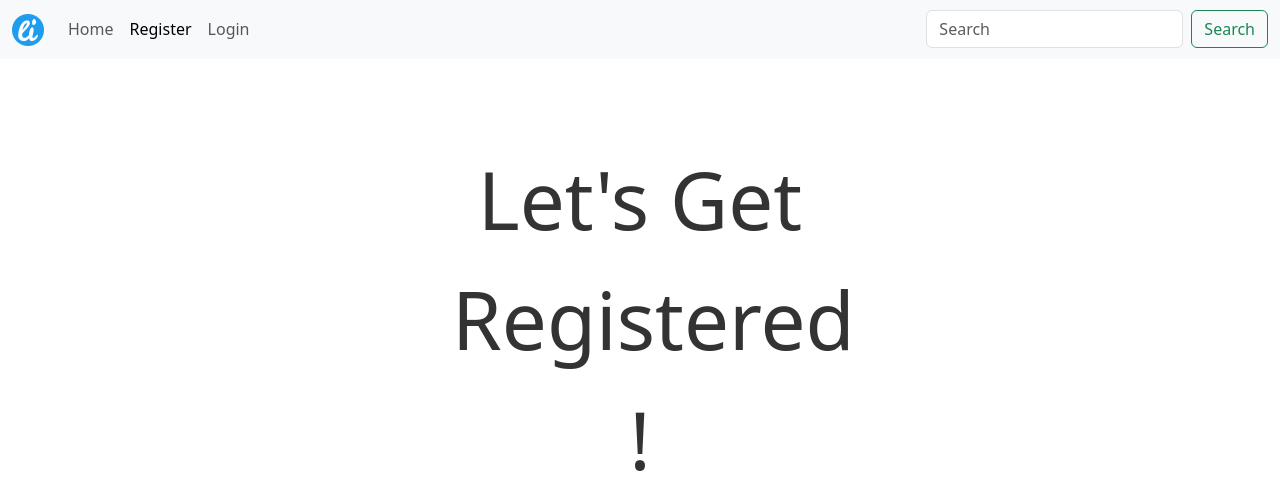
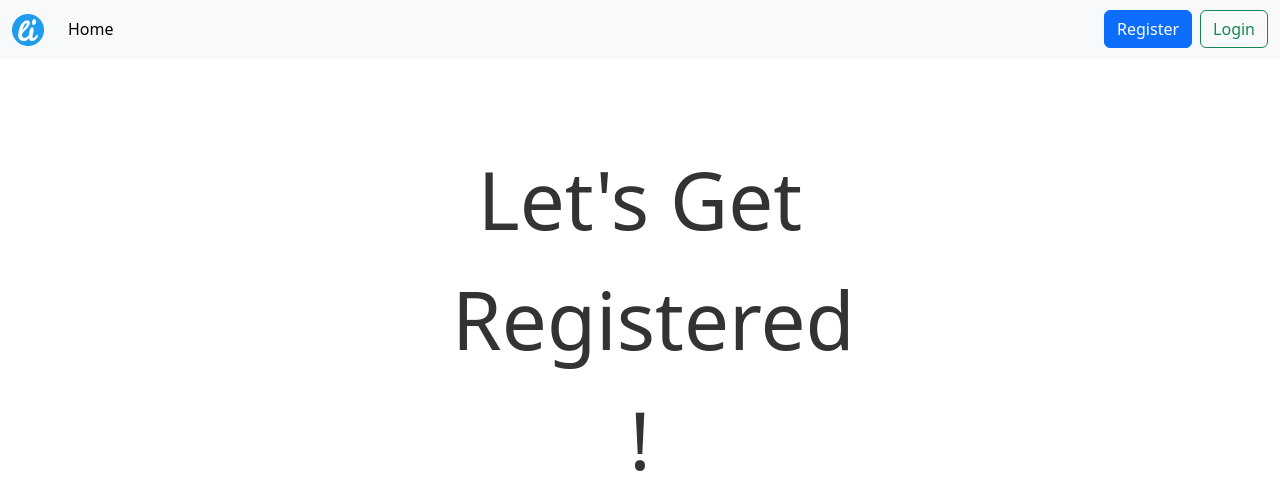
Before and after one commit to teran-s/aiphp-b1, a PHP site: page /register.php in a window 1280 px wide. Shown: the top 492 px of the page. Run offline with PHP 8.4, Linux system fonts and the light colour scheme.

Commit message:
modified:   dashboard.php 	renamed:    index.html -> index.php 	modified:   login.php 	new file:   nav-common.php 	new file:   nav-logged.php 	modified:   notes/index.php 	modified:   register.php

```diff
--- /dev/null
+++ b/nav-common.php
@@ -0,0 +1,45 @@
+<nav class="navbar navbar-expand-lg bg-body-tertiary">
+      <div class="container-fluid">
+        <a class="navbar-brand" href="index.php"><img src="img/fav/favicon-32x32.png" alt="logo"></a>
+        <button class="navbar-toggler" type="button" data-bs-toggle="collapse" data-bs-target="#navbarSupportedContent" aria-controls="navbarSupportedContent" aria-expanded="false" aria-label="Toggle navigation">
+          <span class="navbar-toggler-icon"></span>
+        </button>
+        <div class="collapse navbar-collapse" id="navbarSupportedContent">
+          <ul class="navbar-nav me-auto mb-2 mb-lg-0">
+
+          <?php
+                if(basename($_SERVER['PHP_SELF']) === 'index.php') {
+
+                }else{
+                    echo ' <li class="nav-item">
+                    <a class="nav-link active" aria-current="page" href="index.php">Home</a>
+                  </li>';
+                }
+            ?>
+
+
+
+
+          </ul>
+          <form class="d-flex" role="search">
+          <?php
+                if(basename($_SERVER['PHP_SELF']) === 'register.php') {
+                    echo'<a class="btn btn-primary" href="register.php">Register</a>&ensp;';
+                }else{
+                    echo'<a class="btn btn-outline-primary" href="register.php">Register</a>&ensp;';
+                }
+            ?>
+
+            <?php
+                if(basename($_SERVER['PHP_SELF']) === 'login.php') {
+                    echo'<a class="btn btn-success" href="login.php">Login</a>';
+                }else{
+                    echo'<a class="btn btn-outline-success" href="login.php">Login</a>';
+                }
+            ?>
+
+
+          </form>
+        </div>
+      </div>
+    </nav>
--- a/register.php
+++ b/register.php
@@ -22,31 +22,9 @@
 </head>
   <body>
 
-    <nav class="navbar navbar-expand-lg bg-body-tertiary">
-        <div class="container-fluid">
-          <a class="navbar-brand" href="#"><img src="img/fav/favicon-32x32.png" alt="logo"></a>
-          <button class="navbar-toggler" type="button" data-bs-toggle="collapse" data-bs-target="#navbarSupportedContent" aria-controls="navbarSupportedContent" aria-expanded="false" aria-label="Toggle navigation">
-            <span class="navbar-toggler-icon"></span>
-          </button>
-          <div class="collapse navbar-collapse" id="navbarSupportedContent">
-            <ul class="navbar-nav me-auto mb-2 mb-lg-0">
-              <li class="nav-item">
-                <a class="nav-link" aria-current="page" href="index.html">Home</a>
-              </li>
-              <li class="nav-item">
-                <a class="nav-link active" aria-current="page" href="register.php">Register</a>
-              </li>
-              <li class="nav-item">
-                <a class="nav-link" aria-current="page" href="login.php">Login</a>
-              </li>
-            </ul>
-            <form class="d-flex" role="search">
-              <input class="form-control me-2" type="search" placeholder="Search" aria-label="Search">
-              <button class="btn btn-outline-success" type="submit">Search</button>
-            </form>
-          </div>
-        </div>
-      </nav>
+  <?php
+      include_once('nav-common.php');
+    ?>
 
       <div class="container-md text-center mt-5" style="max-width: 400px;">
         <div class="mb-4 hero-text">Let's Get Registered !</div>
```
Also changed, not shown: dashboard.php (+9 -11 lines), index.php (renamed from index.html, +3 -25 lines), login.php (+3 -25 lines), notes/index.php (+5 -7 lines), nav-logged.php (added).
